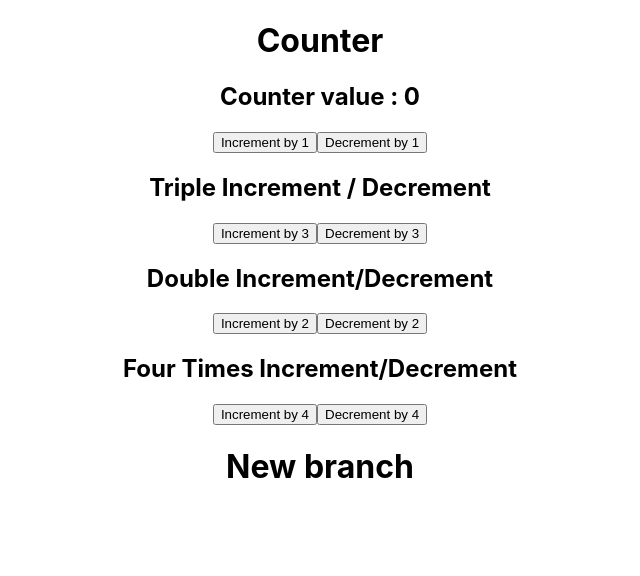
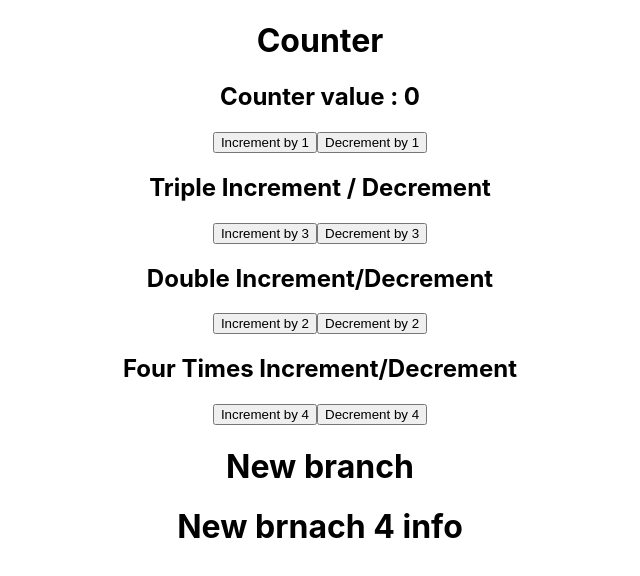
Before and after one commit to JiteshKadulkar/counter, a React (Create React App) app in the folder counter/: page / in a window 1280 px wide. Shown: the top 576 px of the page, without its empty margins (320-960 px from the left). Built offline with nearby package versions, Linux system fonts and the light colour scheme.

Commit message:
commit 4

```diff
--- a/counter/src/App.js
+++ b/counter/src/App.js
@@ -52,6 +52,7 @@ function App() {
       <button onClick={increment4}>Increment by 4</button>
       <button onClick={decrement4}>Decrement by 4</button>
       <h1>New branch</h1>
+      <h1>New brnach 4 info</h1>
     </div>
   );
 }
```
